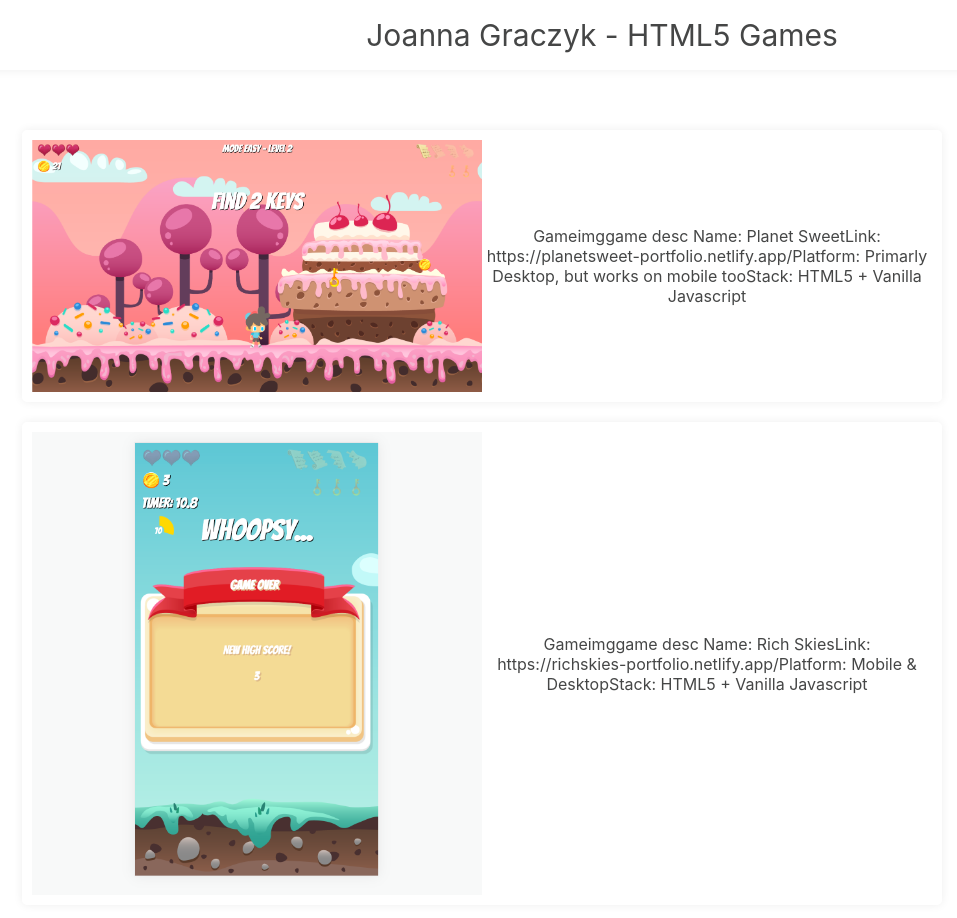
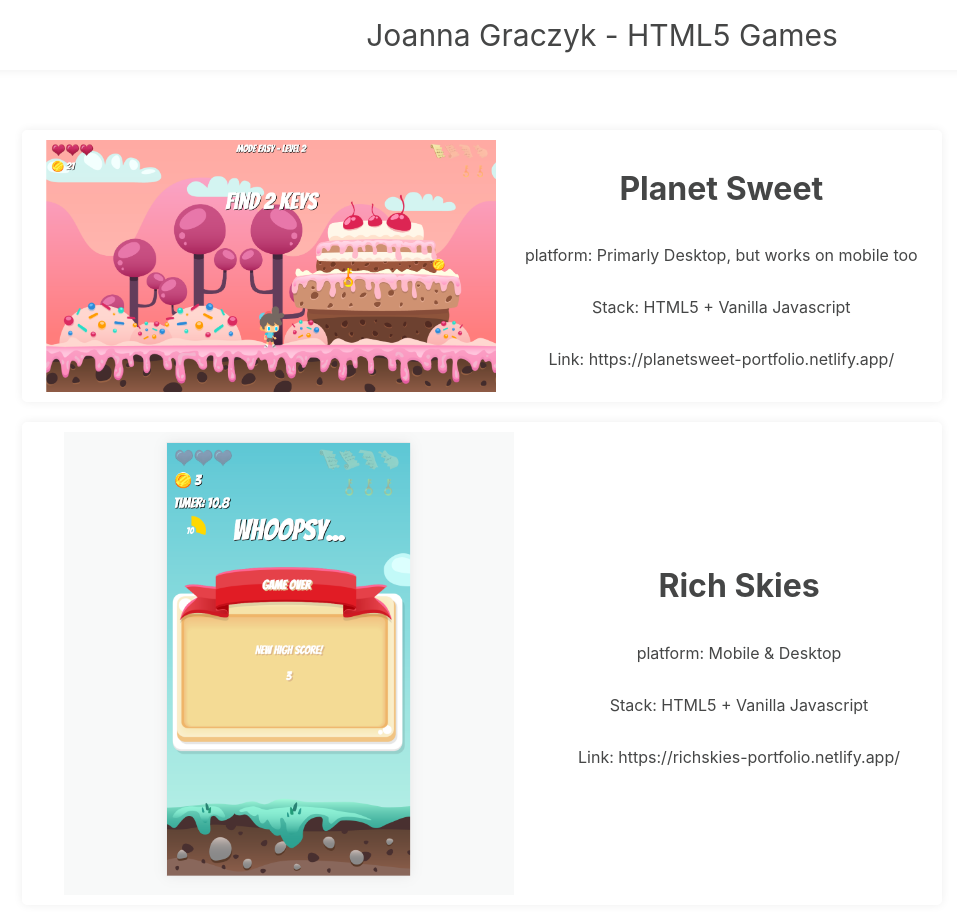
Before and after one commit to jogracz/games-portfolio, a React (Create React App) app: page / in a window 1280 px wide. Shown: the top 918 px of the page, without its empty margins (38-995 px from the left). Built offline with nearby package versions, Linux system fonts and the light colour scheme.

Commit message:
Add description and css comments

```diff
--- a/src/components/ContentCard.tsx
+++ b/src/components/ContentCard.tsx
@@ -5,30 +5,45 @@ import { primaryForeground, secondaryForeground } from "../constants/colors";
 import { MOBILE_BREAKPOINT, MOBILE_SIDE_PADDING } from "../constants";
 import { Game } from "../types";
 
+// STYLED COMPONENTS
 const CardWrapper = styled.div`
+  /* size */
   width: 900px;
   max-width: 100%;
-  box-shadow: 0 0 10px #eee;
+  /* white space */
   padding: 10px;
   margin: 20px;
-  cursor: pointer;
-  border-radius: 5px;
   /* flex */
   display: flex;
   align-items: center;
   justify-content: space-around;
+  /* other */
+  box-shadow: 0 0 10px #eee;
+  cursor: pointer;
+  border-radius: 5px;
+  /* media queries */
   @media (max-width: ${MOBILE_BREAKPOINT}px) {
     padding-left: ${MOBILE_SIDE_PADDING}px;
     padding-right: ${MOBILE_SIDE_PADDING}px;
   }
-  /* cllickable */
 `;
 
 const Image = styled.img`
+  /* size */
   width: 700px;
-  /* height: 300px; */
   max-width: 50%;
-  /* max-height: 50%; */
+  /* flex */
+  display: flex;
+  align-items: center;
+  justify-content: space-around;
+`;
+
+const Description = styled.div`
+  /* flex */
+  display: flex;
+  flex-direction: column;
+  align-items: left;
+  justify-content: left;
 `;
 
 type ContentCardProps = Game;
@@ -39,13 +54,12 @@ const ContentCard = (props: ContentCardProps) => {
   return (
     <CardWrapper>
       <Image src={imgPath} />
-      {/* game img */}
-      Gameimg
-      {/* game desc */}
-      game desc Name: {name}
-      Link: {link}
-      Platform: {platform}
-      Stack: {stack}
+      <Description>
+        <h1>{name}</h1>
+        <p>platform: {platform}</p>
+        <p>Stack: {stack}</p>
+        <p> Link: {link}</p>
+      </Description>
     </CardWrapper>
   );
 };
```
